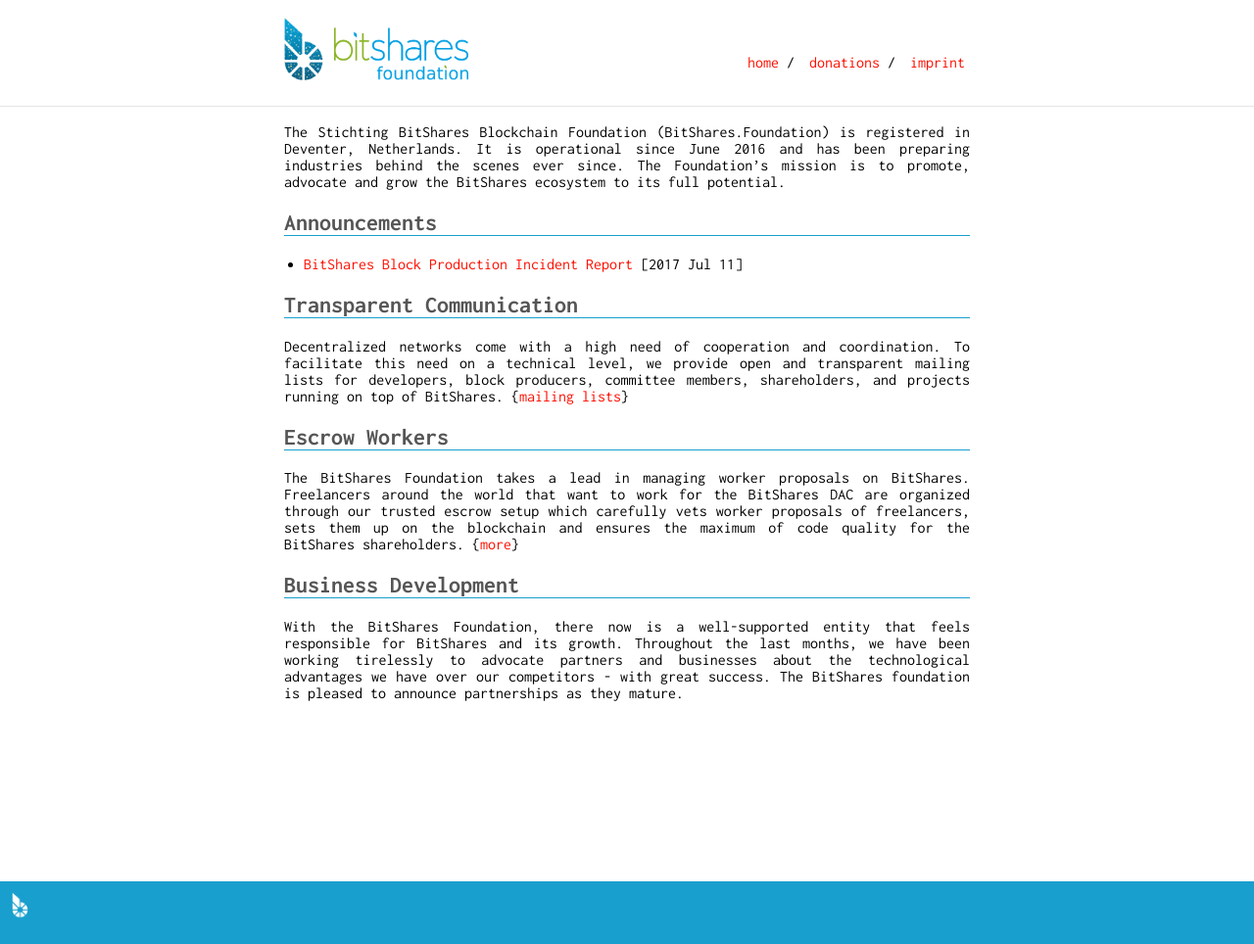
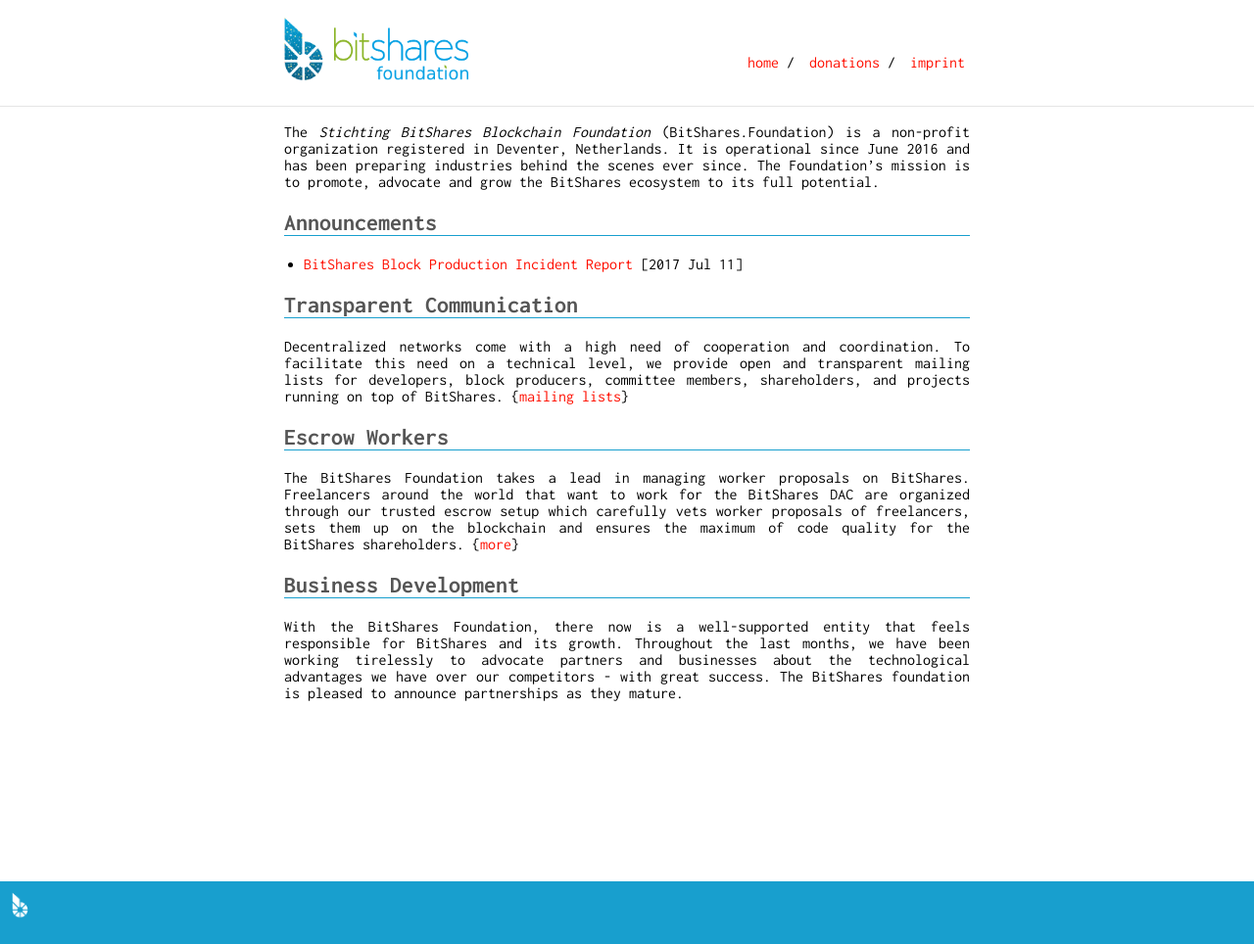
Before and after one commit to thehapax/bitshares.foundation, a Jekyll site: the page built from index.md, in a window 1280 px wide. Shown: the whole page at 98% size. Built offline with Jekyll 4.4.1, drawn with Linux system fonts in a browser that asks for light colours.

Commit message:
non profit organization

```diff
--- a/index.md
+++ b/index.md
@@ -2,11 +2,11 @@
 layout: default
 ---
 
-The Stichting BitShares Blockchain Foundation (BitShares.Foundation) is
-registered in Deventer, Netherlands. It is operational since June 2016
-and has been preparing industries behind the scenes ever since. The
-Foundation's mission is to promote, advocate and grow the BitShares
-ecosystem to its full potential.
+The *Stichting BitShares Blockchain Foundation* (BitShares.Foundation)
+is a non-profit organization registered in Deventer, Netherlands. It is
+operational since June 2016 and has been preparing industries behind the
+scenes ever since. The Foundation's mission is to promote, advocate and
+grow the BitShares ecosystem to its full potential.
 
 ## Announcements
 
```
